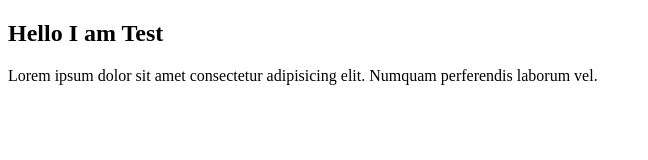
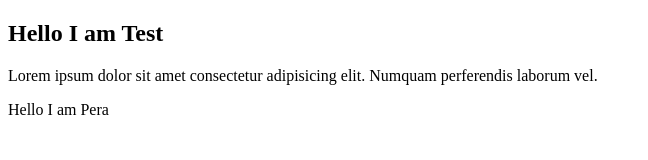
Before and after one commit to Suhaibahmad786/test-git, a plain HTML site: page index.html in a window 1280 px wide. Shown: the whole page, without its empty margins (0-648 px from the left). Drawn offline with Linux system fonts and the light colour scheme.

Commit message:
New Pera

```diff
--- a/index.html
+++ b/index.html
@@ -8,5 +8,6 @@
 <body>
     <h2>Hello I am Test</h2>
     <p>Lorem ipsum dolor sit amet consectetur adipisicing elit. Numquam perferendis laborum vel.</p>
+    <p>Hello I am Pera</p>
 </body>
 </html>
```
